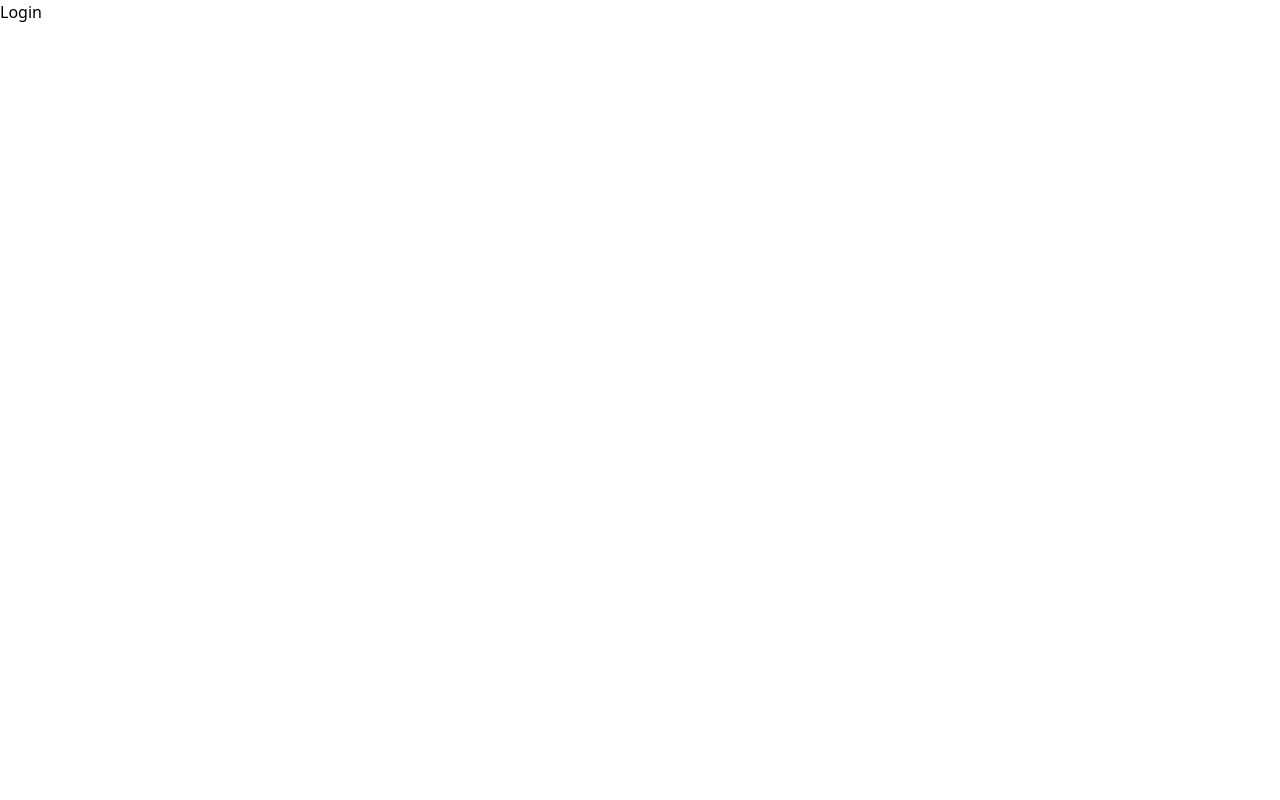
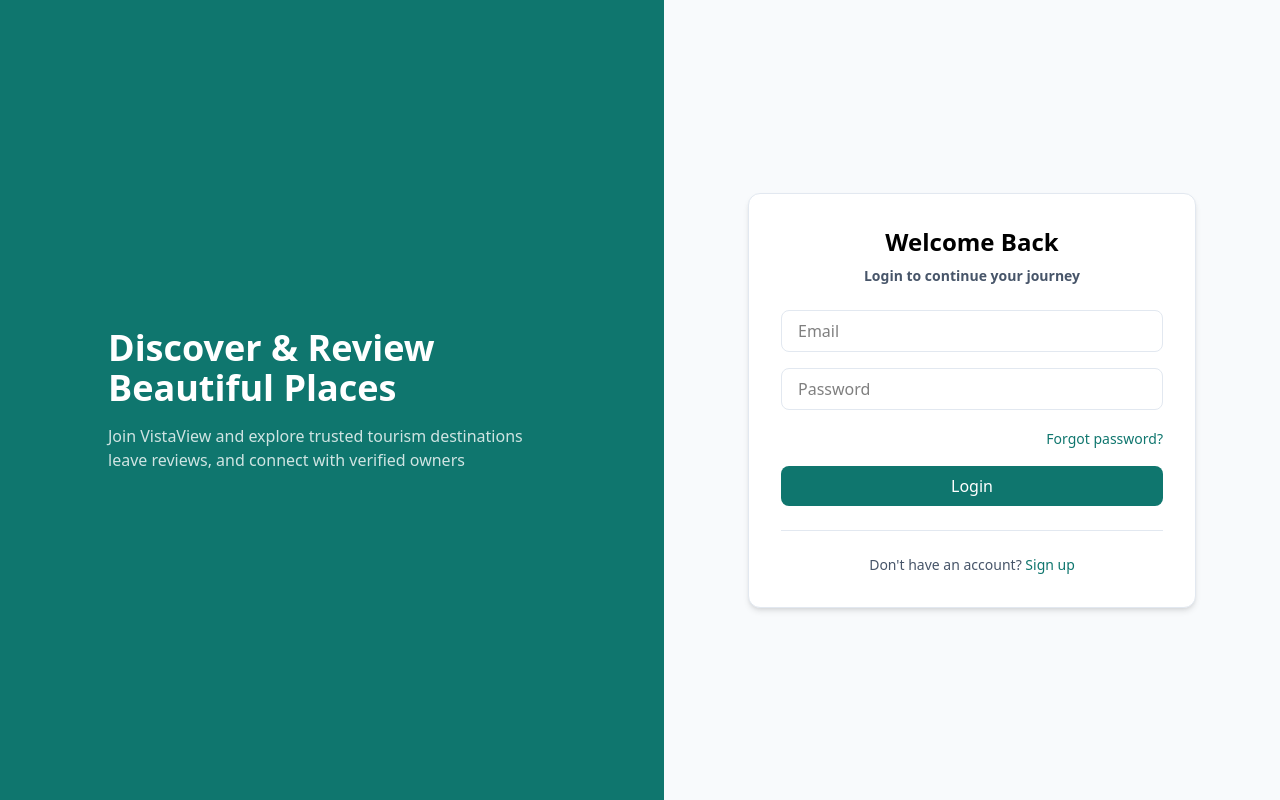
Before and after one commit to deepx-sh/vistaview, a React (Vite) app in the folder client/: page /login in a window 1280 px wide. Built offline with nearby package versions, Linux system fonts and the light colour scheme; no server answers.

Commit message:
feat: wrap app component in auth initializer and add toast component

```diff
--- a/client/src/app/router.jsx
+++ b/client/src/app/router.jsx
@@ -1,16 +1,11 @@
 import { createBrowserRouter } from "react-router-dom";
 import ProtectedRoutes from "../components/common/ProtectedRoutes";
-
-
-const Home = () => <h1>Home</h1>;
-const Login = () => <h1>Login</h1>;
-const Dashboard = () => <h1>Dashboard</h1>;
-
-
+import Login from "../pages/auth/Login";
+import Register from "../pages/auth/Register";
 export const router = createBrowserRouter([
     {
         path: "/",
-        element:<Home/>
+        // element:<Home/>
     },
     {
          path: "/login",
@@ -18,10 +13,10 @@
     },
     {
          path: "/dashboard",
-        element: (
-            <ProtectedRoutes allowedRoles={["owner", "admin"]}>
-                <Dashboard/>
-            </ProtectedRoutes>
-        )
+        // element: (
+        //     <ProtectedRoutes allowedRoles={["owner", "admin"]}>
+        //         <Dashboard/>
+        //     </ProtectedRoutes>
+        // )
     }
 ])
--- a/client/src/main.jsx
+++ b/client/src/main.jsx
@@ -6,13 +6,18 @@
 import App from './App.jsx'
 import { RouterProvider } from 'react-router-dom';
 import { router } from './app/router';
+import {Toaster} from 'react-hot-toast'
+import AuthInitializer from './components/common/AuthInitializer';
 
 createRoot(document.getElementById('root')).render(
   <StrictMode>
     <Provider store={store}>
-      <RouterProvider router={router}>
+      <AuthInitializer>
+        <RouterProvider router={router}>
         <App />
-      </RouterProvider>
+        </RouterProvider>
+        <Toaster/>
+      </AuthInitializer>
     </Provider>
   </StrictMode>,
 )
```
